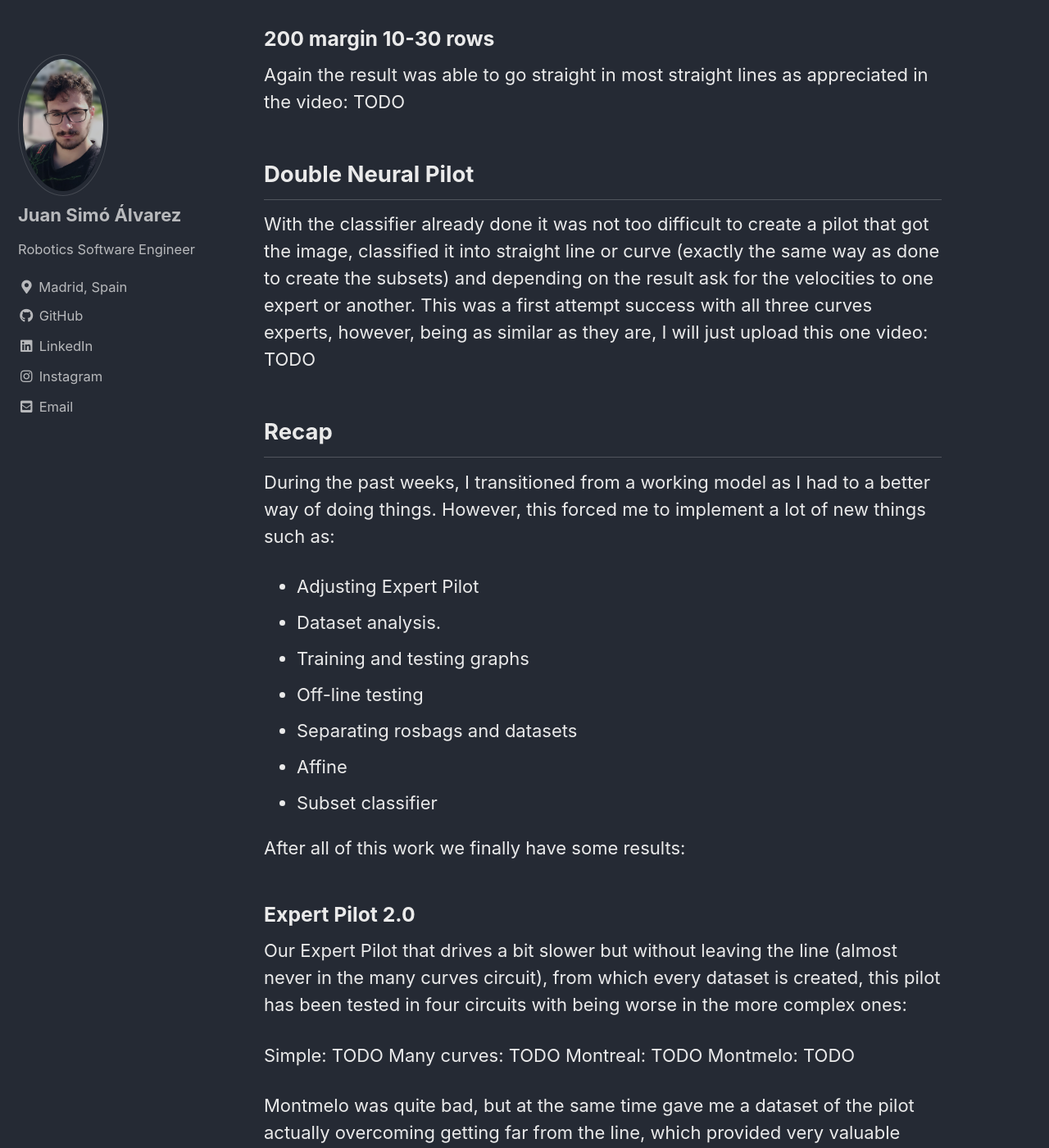
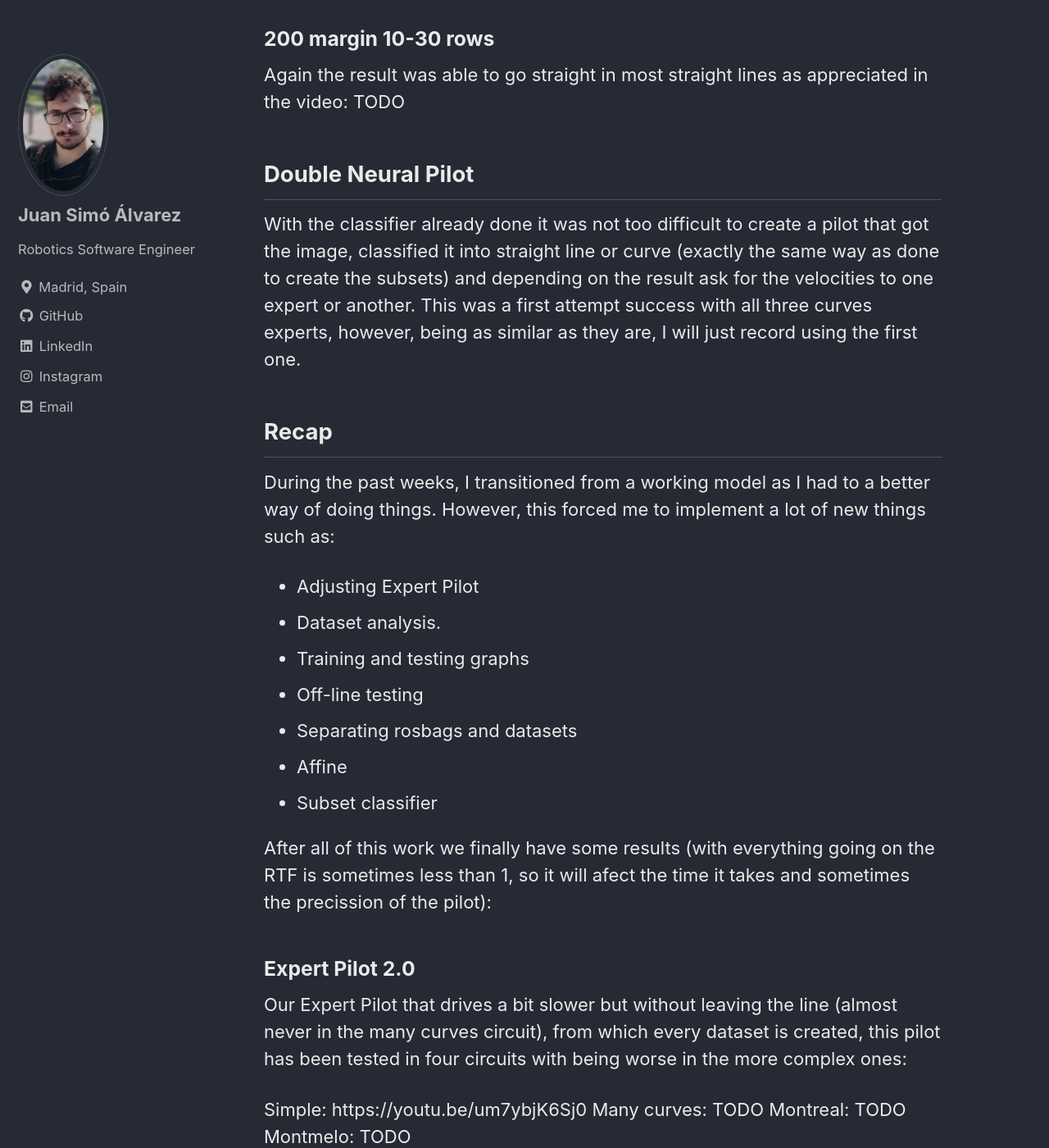
Before and after one commit to RoboticsLabURJC/2023-tfg-juan-simo, a Jekyll site: the page built from docs/_posts/2024-04-26-Week-20.md, in a window 1280 px wide and 1400 px high, scrolled down 2408 px. Shown: the whole window at 82% size. Built offline with Jekyll 4.4.1, drawn with Linux system fonts in a browser that asks for light colours; cached includes are drawn as plain includes; some of the changed text lies outside the part shown.

Commit message:
some changes

```diff
--- a/docs/_posts/2024-04-26-Week-20.md
+++ b/docs/_posts/2024-04-26-Week-20.md
@@ -53,7 +53,7 @@
 
 ## Double Neural Pilot
 
-With the classifier already done it was not too difficult to create a pilot that got the image, classified it into straight line or curve (exactly the same way as done to create the subsets) and depending on the result ask for the velocities to one expert or another. This was a first attempt success with all three curves experts, however, being as similar as they are, I will just upload this one video: TODO
+With the classifier already done it was not too difficult to create a pilot that got the image, classified it into straight line or curve (exactly the same way as done to create the subsets) and depending on the result ask for the velocities to one expert or another. This was a first attempt success with all three curves experts, however, being as similar as they are, I will just record using the first one.
 
 ## Recap
 
@@ -67,13 +67,13 @@
 * Affine
 * Subset classifier
 
-After all of this work we finally have some results:
+After all of this work we finally have some results (with everything going on the RTF is sometimes less than 1, so it will afect the time it takes and sometimes the precission of the pilot):
 
 ### Expert Pilot 2.0
 
 Our Expert Pilot that drives a bit slower but without leaving the line (almost never in the many curves circuit), from which every dataset is created, this pilot has been tested in four circuits with being worse in the more complex ones:
 
-Simple: TODO
+Simple: https://youtu.be/um7ybjK6Sj0
 Many curves: TODO
 Montreal: TODO
 Montmelo: TODO
@@ -84,10 +84,12 @@
 
 The fact the best pilot the one with the affine was a huge relief given the amount of time spent on making the affine work. The results can be compared to the Expert Pilot:
 
-Simple: TODO
+Simple: https://youtu.be/oLDNV-7qnoc
 Many curves: TODO
 Montreal: TODO
 Montmelo: TODO
+
+In montreal The quality might be a problem for the net, but in montmelo crashes when suddenly when following nicley a curve, this shows there is probably more data needed.
 
 ### Double Neural Pilot
 
@@ -95,8 +97,10 @@
 
 Simple: TODO
 Many curves: TODO
-Montreal: TODO
-Montmelo: TODO
+
+
+Ends up failing in similar ways in Montreal and Montmelo as the Neural Pilot. When not recording does better, but fails either way.
+
 
 ## End
 
```
